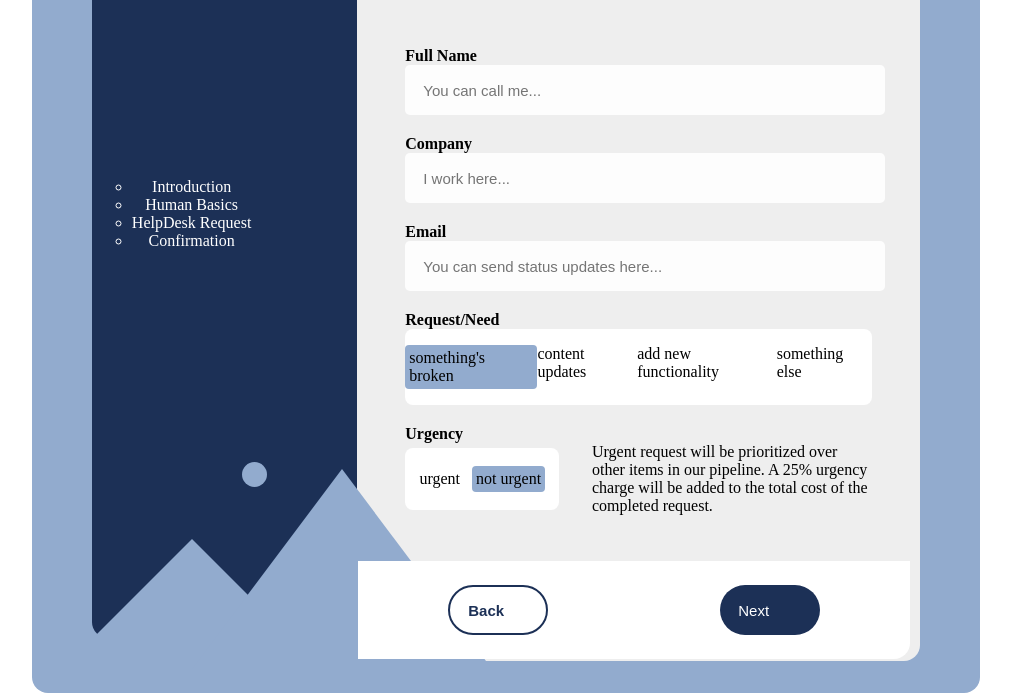
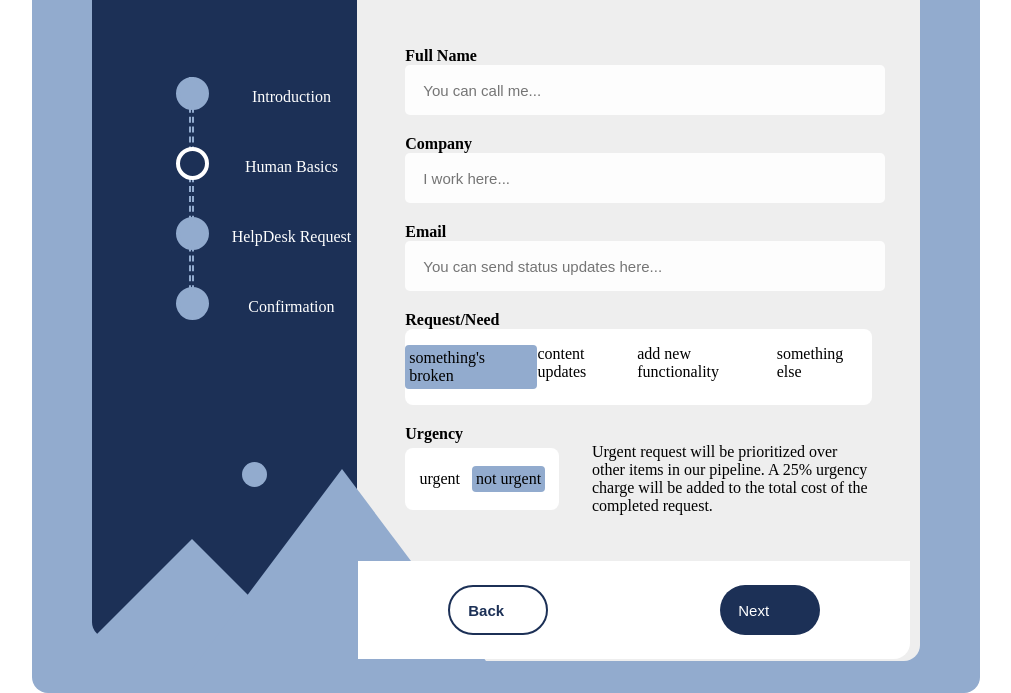
Before and after one commit to UshasriMavuri1999/B21, a plain HTML site: page task2/index.html in a window 1280 px wide. Shown: the part 201-894 px from the top of the page, without its empty margins (134-1145 px from the left). Drawn offline with Linux system fonts and the light colour scheme.

Commit message:
updated task2

```diff
--- a/task2/index.html
+++ b/task2/index.html
@@ -181,20 +181,95 @@
         border-radius: 50%;
         display: inline-block;
     }
+
+    .timeline {
+        position: relative;
+        max-width: 200px;
+        margin: 0 auto;
+    }
+
+    .timeline::after {
+        content: '';
+        position: absolute;
+        width: 1px;
+        border: 2px dashed #92ABCE;
+        top: 0;
+        bottom: 0;
+        left: 50%;
+        margin-left: -3px;
+        height: 230px;
+        margin-top: 15px;
+    }
+
+    .cont {
+        padding: 10px 40px;
+        position: relative;
+        background-color: inherit;
+        width: 60%;
+    }
+
+    .cont::after {
+        content: '';
+        position: absolute;
+        width: 25px;
+        height: 25px;
+        right: -17px;
+        background-color: #92ABCE;
+        border: 4px solid #92ABCE;
+        top: 15px;
+        border-radius: 50%;
+        z-index: 1;
+    }
+
+    #spl:after {
+        border: 4px solid white;
+        background-color: #1C3056;
+    }
+
+    .right {
+        left: 50%;
+    }
+
+    .right::after {
+        left: -16px;
+    }
 </style>
 
 <body>
     <div class="container">
         <div class="content">
-            <div class="left" style="position: relative;">
+            <div class="left " id="timeline-content" style="position: relative;">
                 <h2 class="heading1">creativefuse</h2>
 
-                <ul style="position: absolute;top:300px">
-                    <li>Introduction</li>
-                    <li>Human Basics</li>
-                    <li>HelpDesk Request</li>
-                    <li>Confirmation</li>
-                </ul>
+                <div class="timeline" style="position: absolute;top:200px" class="timeline">
+                    <div class="cont right">
+                        <div class="content1">
+                            <p>Introduction</p>
+
+                        </div>
+                    </div>
+                    <div class="cont right spl" id="spl">
+                        <div class="content1">
+
+                            <p>Human Basics</p>
+
+                        </div>
+                    </div>
+                    <div class="cont right">
+                        <div class="content1">
+                            <p>HelpDesk Request</p>
+
+                        </div>
+                    </div>
+                    <div class="cont right">
+                        <div class="content1">
+                            <p>Confirmation</p>
+
+                        </div>
+                    </div>
+                </div>
+
+
                 <div class="circle" style="position: absolute;top:600px;left:150px;"></div>
                 <div class="arrow-up" style="position: absolute;top:677px">
                     <div class="arrow-up opt" style="position: absolute;top:-70px"></div>
```
